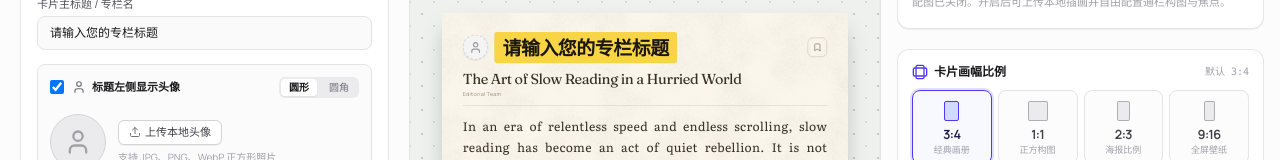
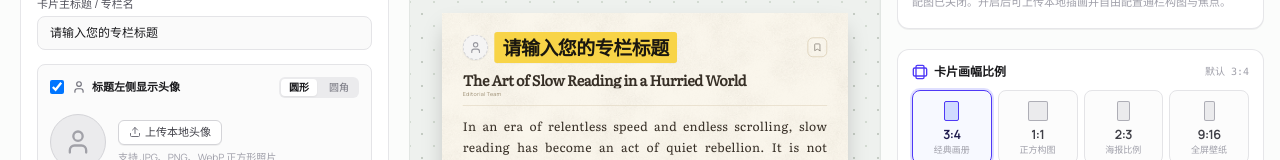
Before and after one commit to phoenixlwpapix/read-card, a React (Vite) app: page / in a window 1280 px wide. Shown: the part 126-286 px from the top of the page. Built offline with nearby package versions, Linux system fonts and the light colour scheme.

Commit message:
fix: sync article title font with user selected fontFamily

```diff
--- a/src/components/ReadingCard.tsx
+++ b/src/components/ReadingCard.tsx
@@ -197,8 +197,7 @@ export const ReadingCard = forwardRef<HTMLDivElement, ReadingCardProps>(
                   className="font-bold tracking-tight leading-tight line-clamp-2"
                   style={{
                     fontSize: '32px',
-                    fontFamily:
-                      "Fraunces, 'Songti SC', 'Source Han Serif SC', Georgia, serif",
+                    fontFamily: getFontStack(config.fontFamily),
                   }}
                 >
                   {config.articleTitle.trim()}
```
